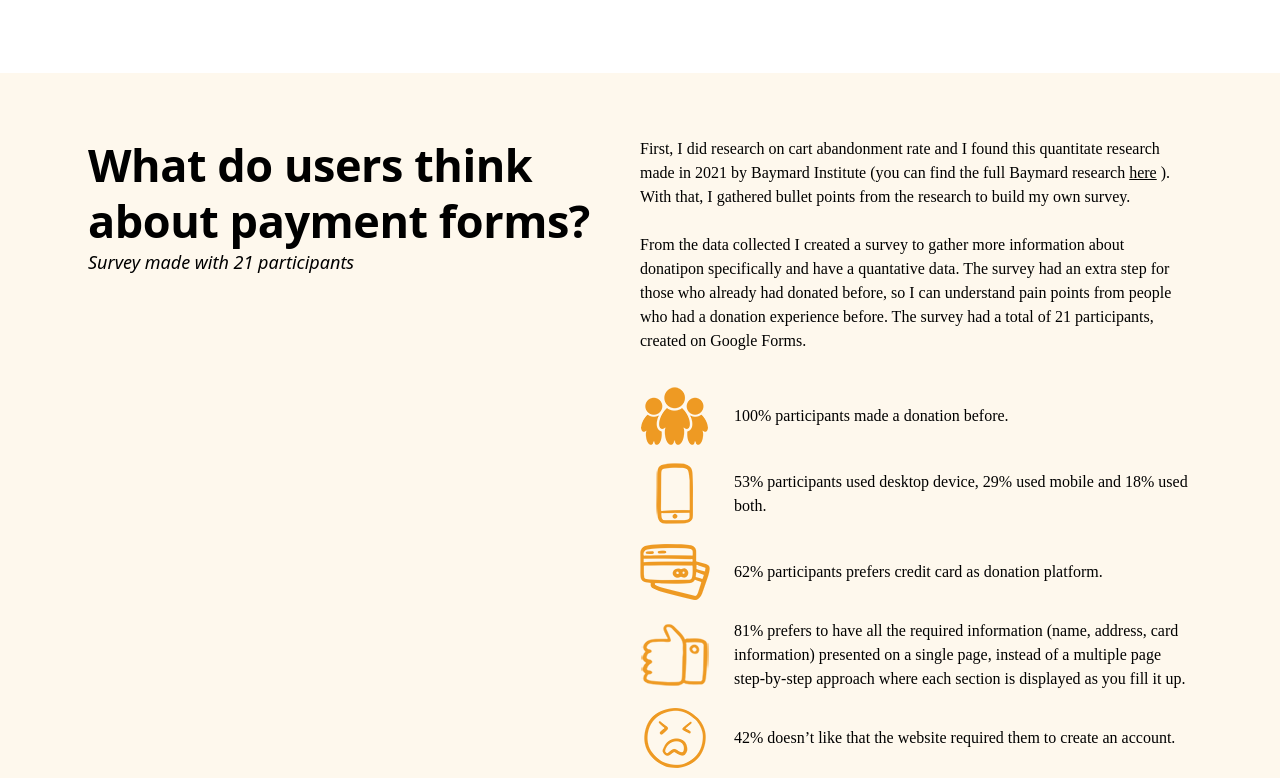
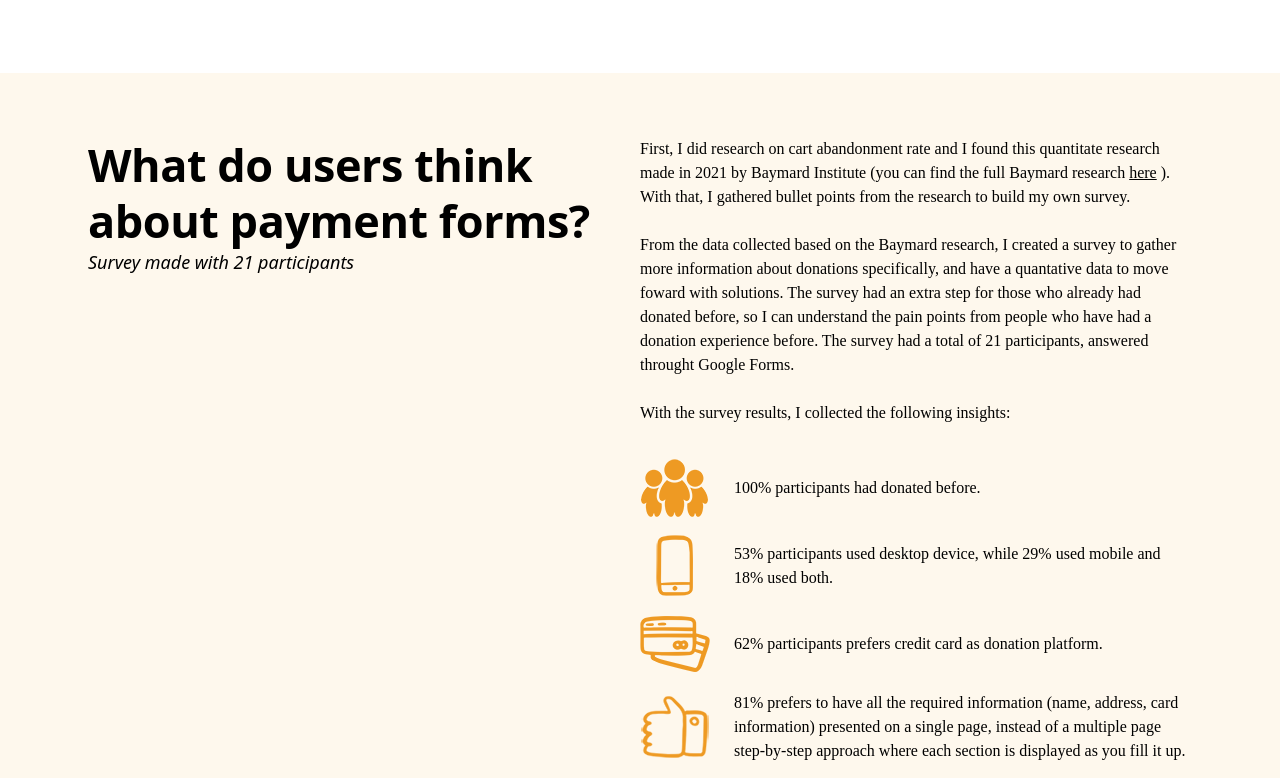
Before and after one commit to gustxyz/andressa-portfolio, a Next.js app: page /my-work/payment-form in a window 1280 px wide. Shown: the part 2081-2859 px from the top of the page. Built offline with nearby package versions, Linux system fonts and the light colour scheme.

Commit message:
corrections

```diff
--- a/app/my-work/payment-form/page.tsx
+++ b/app/my-work/payment-form/page.tsx
@@ -103,9 +103,14 @@ const ResearchDescription = (
     I gathered bullet points from the research to build my own survey.
     <br />
     <br />
-    From the data collected I created a survey to gather
-    more information about donatipon specifically and have a quantative data. The survey had an extra step for those who already had
-    donated before, so I can understand pain points from people who had a donation experience before. The survey had a total of 21 participants, created on Google Forms.
+    From the data collected based on the Baymard research,  I created a survey to gather
+    more information about donations specifically, and have a quantative data to move foward with solutions.
+    The survey had an extra step for those who already had donated before,
+    so I can understand the pain points from people who have had a donation experience before.
+    The survey had a total of 21 participants, answered throught Google Forms.
+    <br />
+    <br />
+    With the survey results, I collected the following insights:
 
   </>
 );
@@ -114,12 +119,12 @@ const researchItems: ResearchItem[] = [
   {
     imgPath: "/images/icon-100.png",
     description:
-      "100% participants made a donation before.",
+      "100% participants had donated before.",
   },
   {
     imgPath: "/images/icon-phone.png",
     description:
-      "53% participants used desktop device, 29% used mobile and 18% used both.",
+      "53% participants used desktop device, while 29% used mobile and 18% used both.",
   },
   {
     imgPath: "/images/icon-creditcard.png",
@@ -134,7 +139,7 @@ const researchItems: ResearchItem[] = [
   {
     imgPath: "/images/icon-frustrated.png",
     description:
-      "42% doesn’t like that the website required them to create an account.",
+      "42% of participants doesn’t like that the website required them to create an account.",
   },
 ];
 
@@ -175,8 +180,9 @@ const ResearchFootnoteAuthor = "— Quote from a user's survey";
 const NavigationTitle = "How Might We";
 const NavigationDescription = (
   <>
-    After collecting all the data from the survey,
-    I gathered the pain points and started to brainstorm solutions with the How Might We method.
+    After collecting all the data from the survey, I gathered the pain points and
+    <br />
+    started to brainstorm solutions with the How Might We method.
   </>
 );
 
```
